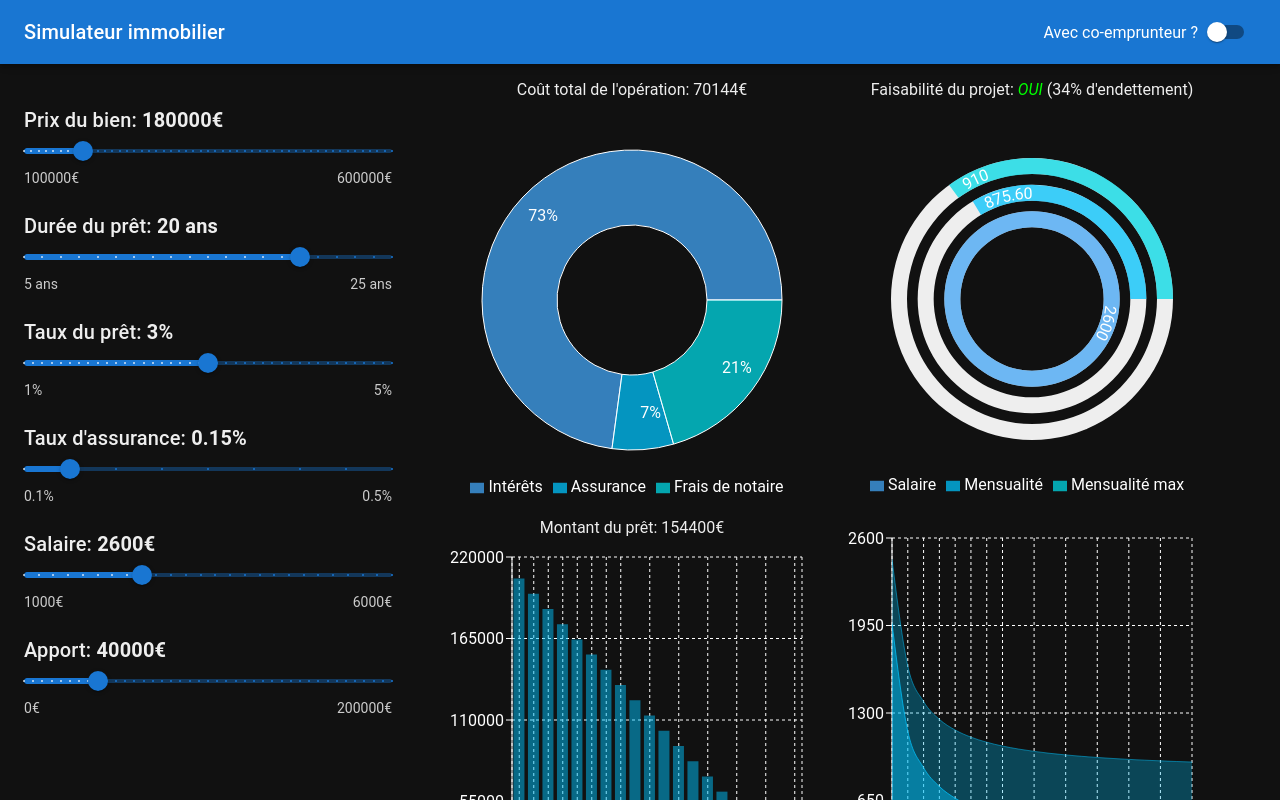
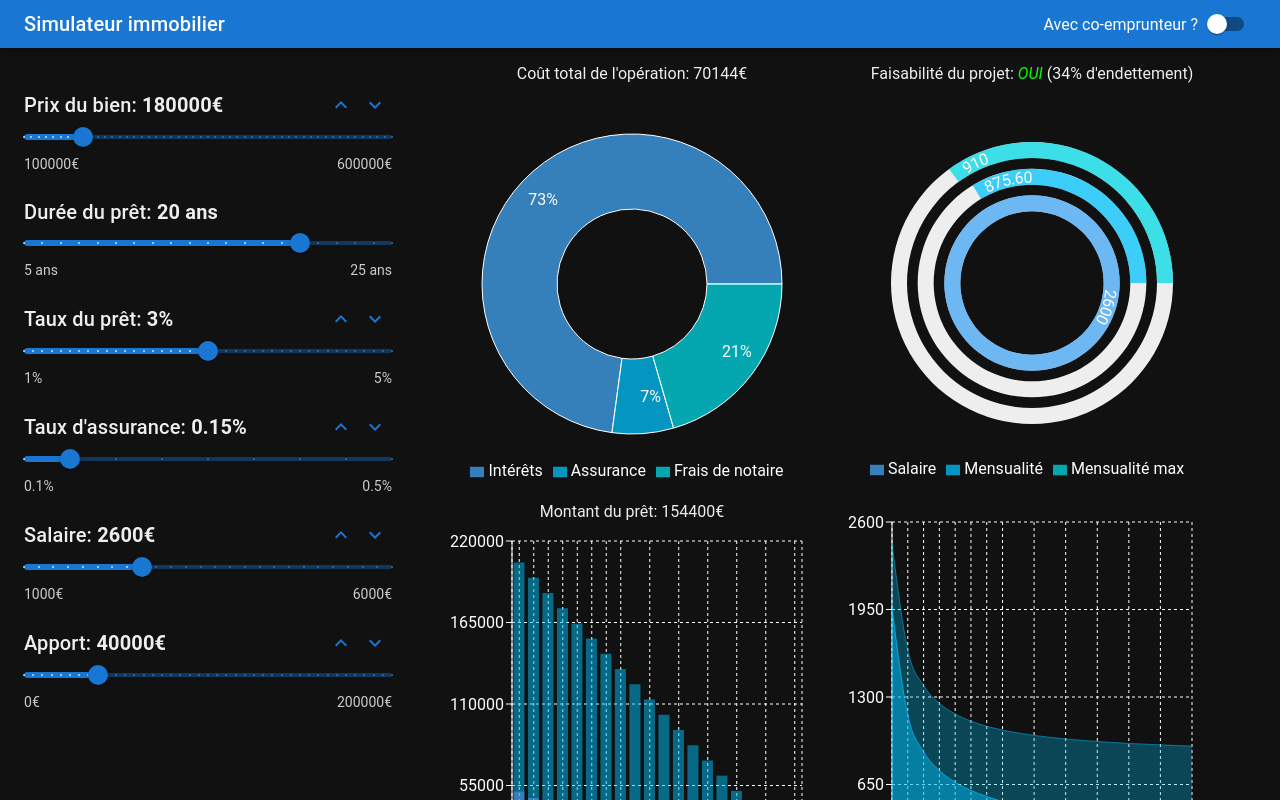
Before and after one commit to Yozamu/real-estate-simulator, a React (Create React App) app: page / in a window 1280 px wide. Shown: the top 800 px of the page. Built offline with nearby package versions, Linux system fonts and the light colour scheme.

Commit message:
feat: added mui icons and updated CustomSlider with arrows to refine values

```diff
--- a/package.json
+++ b/package.json
@@ -5,6 +5,7 @@
   "dependencies": {
     "@emotion/react": "^11.10.6",
     "@emotion/styled": "^11.10.6",
+    "@mui/icons-material": "^5.14.9",
     "@mui/material": "^5.11.15",
     "@testing-library/jest-dom": "^5.16.5",
     "@testing-library/react": "^13.4.0",
--- a/src/App.jsx
+++ b/src/App.jsx
@@ -25,7 +25,7 @@ const App = ({ className }) => {
   return (
     <div className={className}>
       <AppBar>
-        <Toolbar>
+        <Toolbar className="header">
           <Typography variant="h6" component="div" sx={{ flexGrow: 1 }}>
             Simulateur immobilier
           </Typography>
@@ -42,8 +42,12 @@ const App = ({ className }) => {
 };
 
 export default styled(App)`
+  .header {
+    min-height: 48px;
+  }
+
   .main {
-    margin-top: 80px;
+    margin-top: 64px;
     display: flex;
 
     > :first-of-type {
@@ -51,7 +55,7 @@ export default styled(App)`
       min-width: 400px;
       margin-right: 24px;
       position: sticky;
-      top: 80px;
+      top: 64px;
       align-self: flex-start;
     }
   }
--- a/src/CustomSlider.jsx
+++ b/src/CustomSlider.jsx
@@ -1,5 +1,6 @@
 import styled from '@emotion/styled';
-import { Slider, Typography } from '@mui/material';
+import { KeyboardArrowDown, KeyboardArrowUp } from '@mui/icons-material';
+import { IconButton, Slider, Typography } from '@mui/material';
 
 const CustomSlider = ({
   className,
@@ -11,9 +12,11 @@ const CustomSlider = ({
   min = 0,
   max = 100,
   suffix = '',
+  isAdjustable = false,
 }) => {
   return (
     <div className={className}>
+      <div className="slider-title">
         <Typography variant="h6">
           {label}:{' '}
           <strong>
@@ -21,6 +24,17 @@ const CustomSlider = ({
             {suffix}
           </strong>
         </Typography>
+        {isAdjustable && (
+          <div>
+            <IconButton color="primary" onClick={() => setValue(field, value + step / 5)} size="small">
+              <KeyboardArrowUp />
+            </IconButton>
+            <IconButton color="primary" onClick={() => setValue(field, Math.max(0, value - step / 5))} size="small">
+              <KeyboardArrowDown />
+            </IconButton>
+          </div>
+        )}
+      </div>
       <Slider
         onChange={(e, newVal) => setValue(field, newVal)}
         marks
@@ -44,6 +58,12 @@ const CustomSlider = ({
 };
 
 export default styled(CustomSlider)`
+  .slider-title {
+    display: flex;
+    align-items: center;
+    justify-content: space-between;
+  }
+
   .range {
     display: flex;
     justify-content: space-between;
```
Also changed, not shown: src/Sliders.jsx (+8 -0 lines), 1 other file (tests, documents, lock files or other folders). Lines whose indentation alone changed are shown as unchanged.
